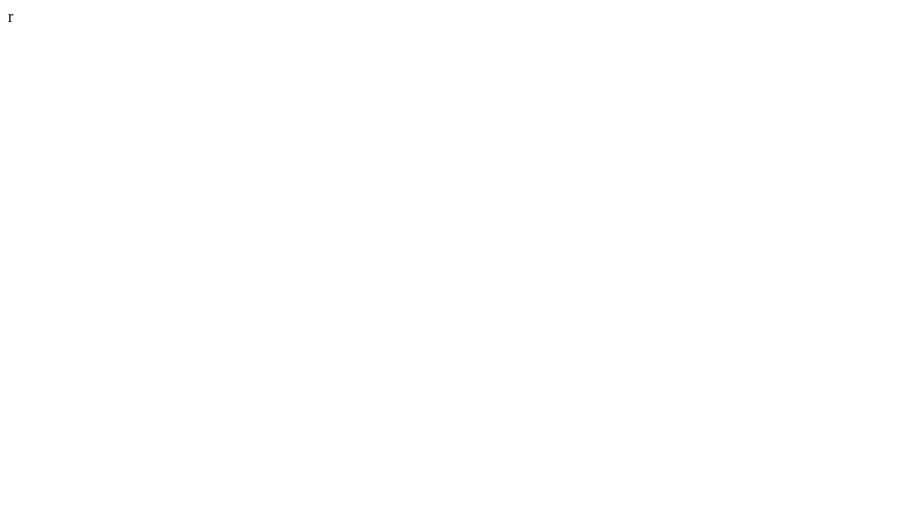
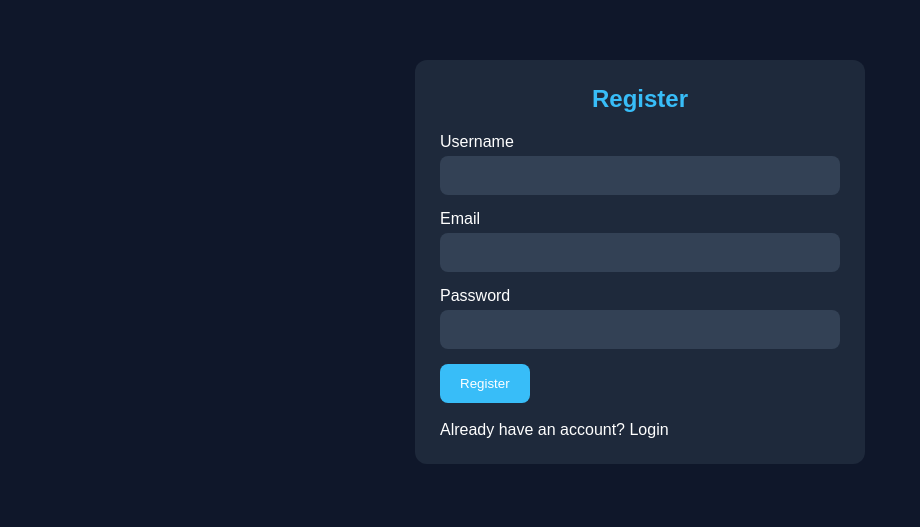
Before and after one commit to bywensoffby43-alt/WENS-DEV, a website: page frontend/register.html in a window 1280 px wide. Shown: the whole page, without its empty margins (0-920 px from the left). Drawn offline with Linux system fonts and the light colour scheme.

Commit message:
Actualizar register.html

```diff
--- a/frontend/register.html
+++ b/frontend/register.html
@@ -1 +1,73 @@
-r
+<!DOCTYPE html>
+<html lang="en">
+
+<head>
+    <meta charset="UTF-8">
+    <meta name="viewport" content="width=device-width, initial-scale=1.0">
+    <title>Register - WensCloud</title>
+
+    <link rel="stylesheet" href="./css/style.css">
+</head>
+
+<body>
+
+    <div class="form-container">
+
+        <h2 class="title">
+            Register
+        </h2>
+
+        <form id="registerForm">
+
+            <div class="input-group">
+                <label>Username</label>
+                <input
+                    type="text"
+                    id="registerUsername"
+                    required
+                >
+            </div>
+
+            <div class="input-group">
+                <label>Email</label>
+                <input
+                    type="email"
+                    id="registerEmail"
+                    required
+                >
+            </div>
+
+            <div class="input-group">
+                <label>Password</label>
+                <input
+                    type="password"
+                    id="registerPassword"
+                    required
+                >
+            </div>
+
+            <button
+                type="submit"
+                class="btn"
+            >
+                Register
+            </button>
+
+        </form>
+
+        <br>
+
+        <p>
+            Already have an account?
+            <a href="login.html">
+                Login
+            </a>
+        </p>
+
+    </div>
+
+    <script src="./js/auth.js"></script>
+
+</body>
+
+</html>
```
